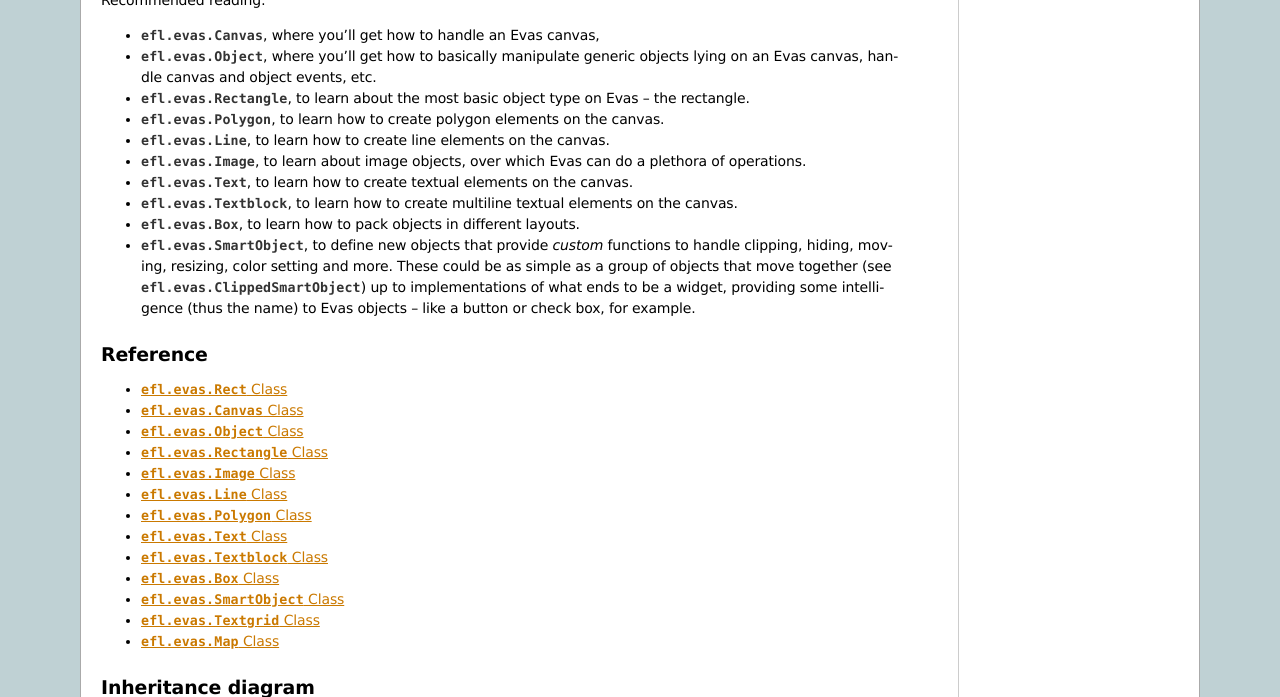
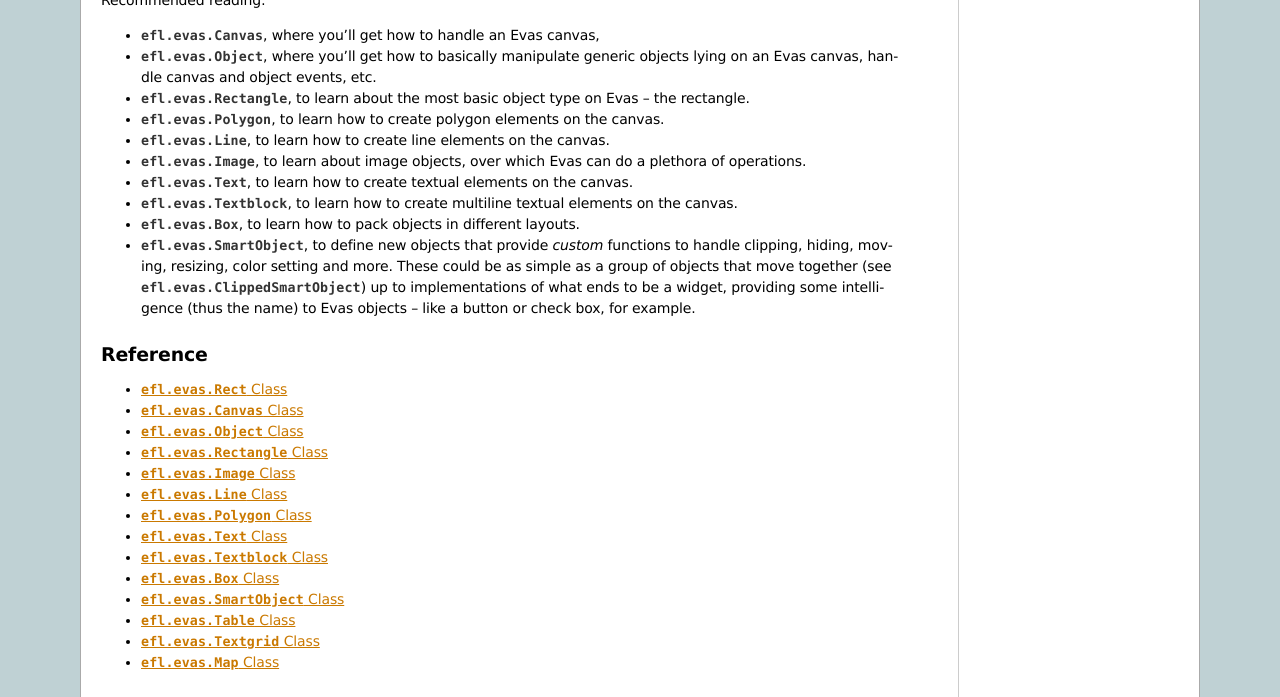
Before and after one commit to DaveMDS/python-efl, a Sphinx documentation site: the page built from doc/evas/evas.rst, in a window 1280 px wide and 900 px high, scrolled down 2462 px, cut to the strip 0-697 px from the top of the window. Built offline with Sphinx 7.4.7, drawn with Linux system fonts in a browser that asks for light colours.

Commit message:
Evas: Add Table.

```diff
--- /dev/null
+++ b/doc/evas/class-table.rst
@@ -0,0 +1,4 @@
+:class:`efl.evas.Table` Class
+=============================
+
+.. autoclass:: efl.evas.Table
--- a/doc/evas/evas.rst
+++ b/doc/evas/evas.rst
@@ -214,6 +214,7 @@ Reference
    class-object-textblock
    class-object-box
    class-object-smart
+   class-table
    class-textgrid
    class-map
 
```
Also changed, not shown: 3 other files.
